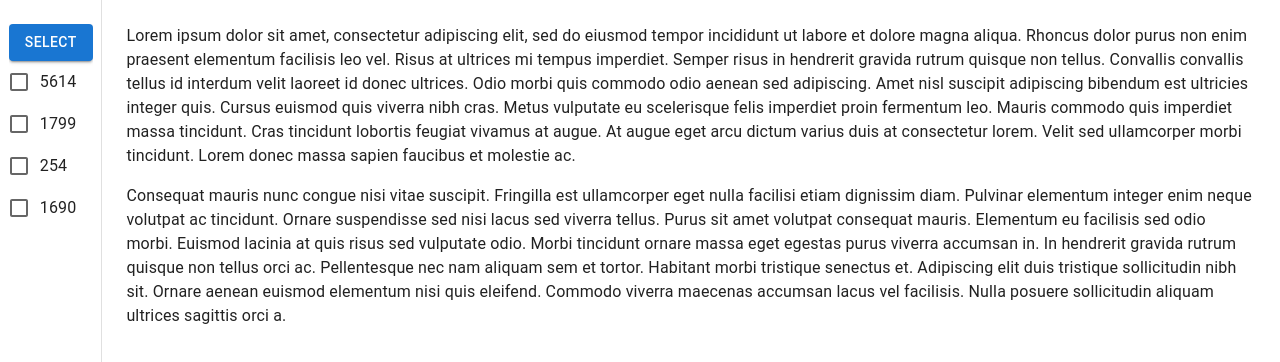
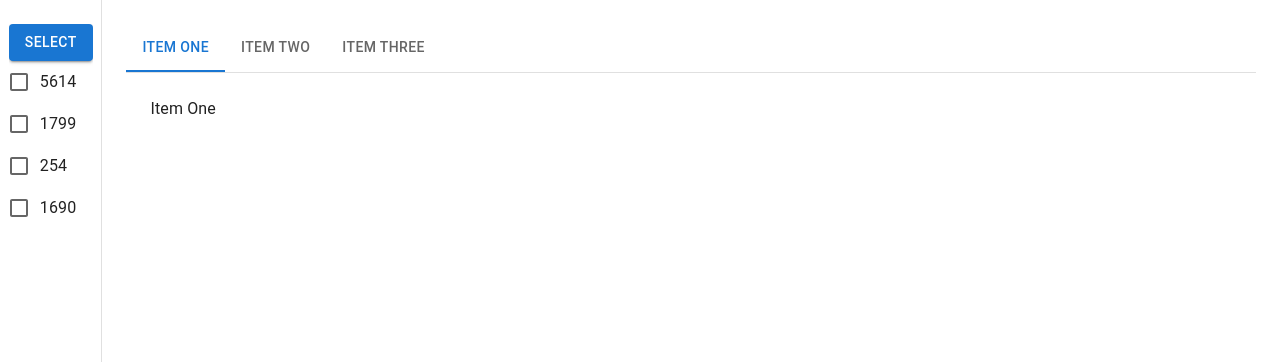
Before and after one commit to Tal-Moshel/Odin, a React (Create React App) app in the folder odin-analyzer/frontend/: page / in a window 1280 px wide. Shown: the top 362 px of the page. Built offline with nearby package versions, Linux system fonts and the light colour scheme.

Commit message:
Really simple tabs and the ability to move between each one

```diff
--- a/odin-analyzer/frontend/src/App.tsx
+++ b/odin-analyzer/frontend/src/App.tsx
@@ -4,6 +4,7 @@ import './App.css';
 import { useState } from 'react';
 
 import TeamSelectSidePanel from './components/TeamSelectSidePanel';
+import AnalasysTabs from "./components/AnalasysTabs";
 
 import { Box, Button, Drawer, createTheme, CssBaseline, Typography } from "@mui/material";
 
@@ -25,7 +26,9 @@ function App() {
       <CssBaseline />
       <TeamSelectSidePanel teams_list={selectedTeams} on_teams_selected={(selected_teams) => {console.log(selected_teams)}}></TeamSelectSidePanel>
       <Box component="main" sx={{ flexGrow: 1, p: 3 }}>
-        <Typography paragraph>
+        <AnalasysTabs tabCount={5}></AnalasysTabs>
+
+        {/* <Typography paragraph>
           Lorem ipsum dolor sit amet, consectetur adipiscing elit, sed do eiusmod
           tempor incididunt ut labore et dolore magna aliqua. Rhoncus dolor purus non
           enim praesent elementum facilisis leo vel. Risus at ultrices mi tempus
@@ -51,7 +54,7 @@ function App() {
           tristique sollicitudin nibh sit. Ornare aenean euismod elementum nisi quis
           eleifend. Commodo viverra maecenas accumsan lacus vel facilisis. Nulla
           posuere sollicitudin aliquam ultrices sagittis orci a.
-        </Typography>
+        </Typography> */}
       </Box>
     </Box>
   );
--- /dev/null
+++ b/odin-analyzer/frontend/src/components/AnalasysTabs.tsx
@@ -0,0 +1,81 @@
+import { Box, Tab, Tabs } from "@mui/material";
+import { Component, useState } from "react";
+
+interface AnalasysTabsProps {
+    tabCount: number;
+}
+
+interface AnalasysTabsState {
+    tabIndex: number;
+}
+
+interface TabPanelProps {
+    children?: React.ReactNode;
+    index: number;
+    value: number;
+}
+
+function CustomTabPanel(props: TabPanelProps) {
+    const { children, value, index, ...other } = props;
+    return (
+      <div
+        role="tabpanel"
+        hidden={value !== index}
+        id={`simple-tabpanel-${index}`}
+        aria-labelledby={`simple-tab-${index}`}
+        {...other}
+      >
+        {value === index && <Box sx={{ p: 3 }}>{children}</Box>}
+      </div>
+    );
+}
+
+class AnalasysTabs extends Component<AnalasysTabsProps, AnalasysTabsState> {
+    constructor(props: AnalasysTabsProps){
+        super(props);
+
+        this.state = {
+            tabIndex: 0
+        }
+    }
+
+    changeTab = (event: React.SyntheticEvent, newIndex: number) => {
+        this.setState({
+            tabIndex: newIndex
+        })
+        console.log("Changed")
+    }
+
+    generateTabProps = (index: number) => {
+        return {
+            id: `simple-tab-${index}`,
+            'aria-controls': `simple-tabpanel-${index}`,
+          };
+    }
+
+    render(){
+        console.log(this.state)
+        return(
+            <Box sx={{ width: '100%' }}>
+                <Box sx={{ borderBottom: 1, borderColor: 'divider' }}>
+                <Tabs value={this.state.tabIndex} onChange={this.changeTab} aria-label="basic tabs example">
+                    <Tab label="Item One" {...this.generateTabProps(0)} />
+                    <Tab label="Item Two" {...this.generateTabProps(1)} />
+                    <Tab label="Item Three" {...this.generateTabProps(2)} />
+                </Tabs>
+                </Box>
+                <CustomTabPanel value={this.state.tabIndex} index={0}>
+                Item One
+                </CustomTabPanel>
+                <CustomTabPanel value={this.state.tabIndex} index={1}>
+                Item Two
+                </CustomTabPanel>
+                <CustomTabPanel value={this.state.tabIndex} index={2}>
+                Item Three
+                </CustomTabPanel>
+            </Box>
+        )
+    }
+}
+
+export default AnalasysTabs;
```
